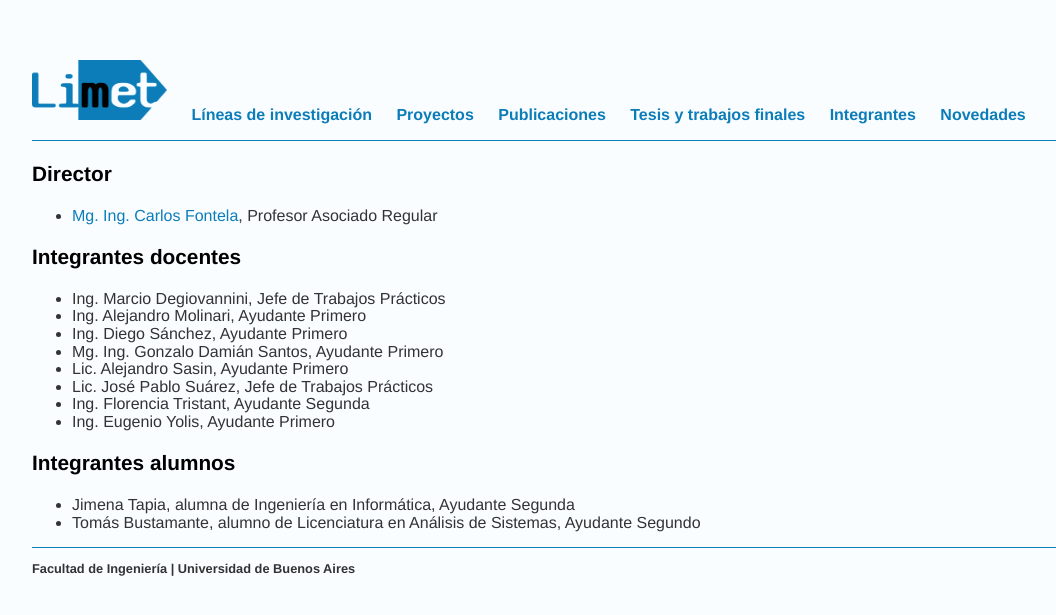
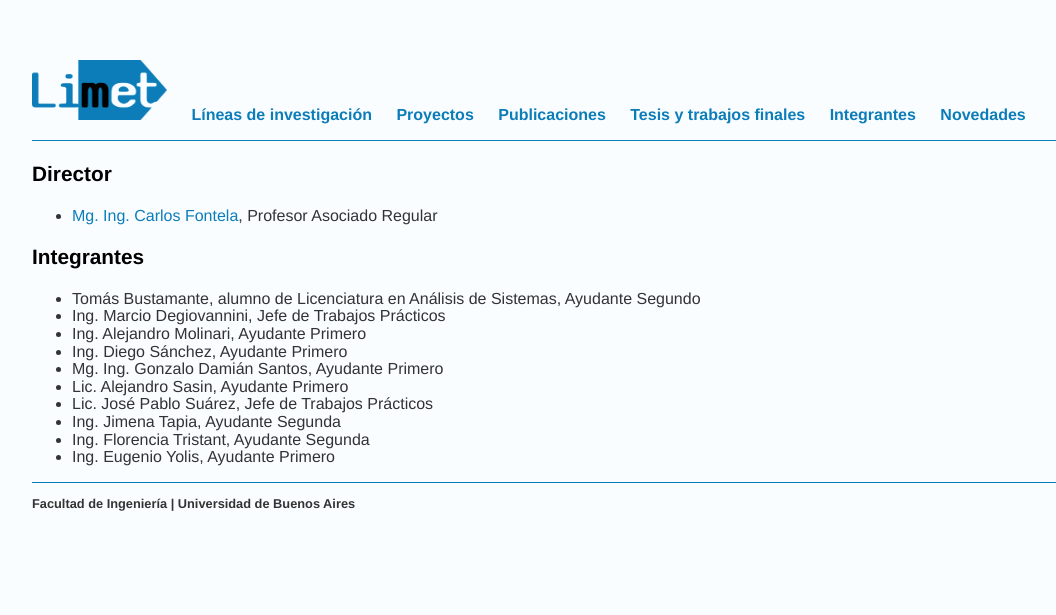
Before and after one commit to limetfiuba/limetfiuba.github.io, a Jekyll site: the page built from integrantes/index.html, in a window 1280 px wide. Shown: the top 615 px of the page, without its empty margins (64-1120 px from the left). Built offline with Jekyll 4.4.1, drawn with Linux system fonts in a browser that asks for light colours.

Commit message:
Update index.html

```diff
--- a/integrantes/index.html
+++ b/integrantes/index.html
@@ -10,27 +10,20 @@ title: LiMet | Integrantes
   </ul>
   </p>
 </div>
-<h3>Integrantes docentes</h3>
+<h3>Integrantes</h3>
 <div class="blurb">
     <p>
     <ul>
+        <li>Tomás Bustamante, alumno de Licenciatura en Análisis de Sistemas, Ayudante Segundo</li>
         <li>Ing. Marcio Degiovannini, Jefe de Trabajos Prácticos</li>
         <li>Ing. Alejandro Molinari, Ayudante Primero</li>
         <li>Ing. Diego Sánchez, Ayudante Primero</li>
         <li>Mg. Ing. Gonzalo Damián Santos, Ayudante Primero</li>
         <li>Lic. Alejandro Sasin, Ayudante Primero</li>
         <li>Lic. José Pablo Suárez, Jefe de Trabajos Prácticos</li>
+        <li>Ing. Jimena Tapia, Ayudante Segunda</li>
         <li>Ing. Florencia Tristant, Ayudante Segunda</li>
         <li>Ing. Eugenio Yolis, Ayudante Primero</li>
   </ul>
   </p>
 </div>
-<h3>Integrantes alumnos</h3>
-<div class="blurb">
-    <p>
-    <ul>
-        <li>Jimena Tapia, alumna de Ingeniería en Informática, Ayudante Segunda</li>
-        <li>Tomás Bustamante, alumno de Licenciatura en Análisis de Sistemas, Ayudante Segundo</li>
-  </ul>
-  </p>
-</div>
```
